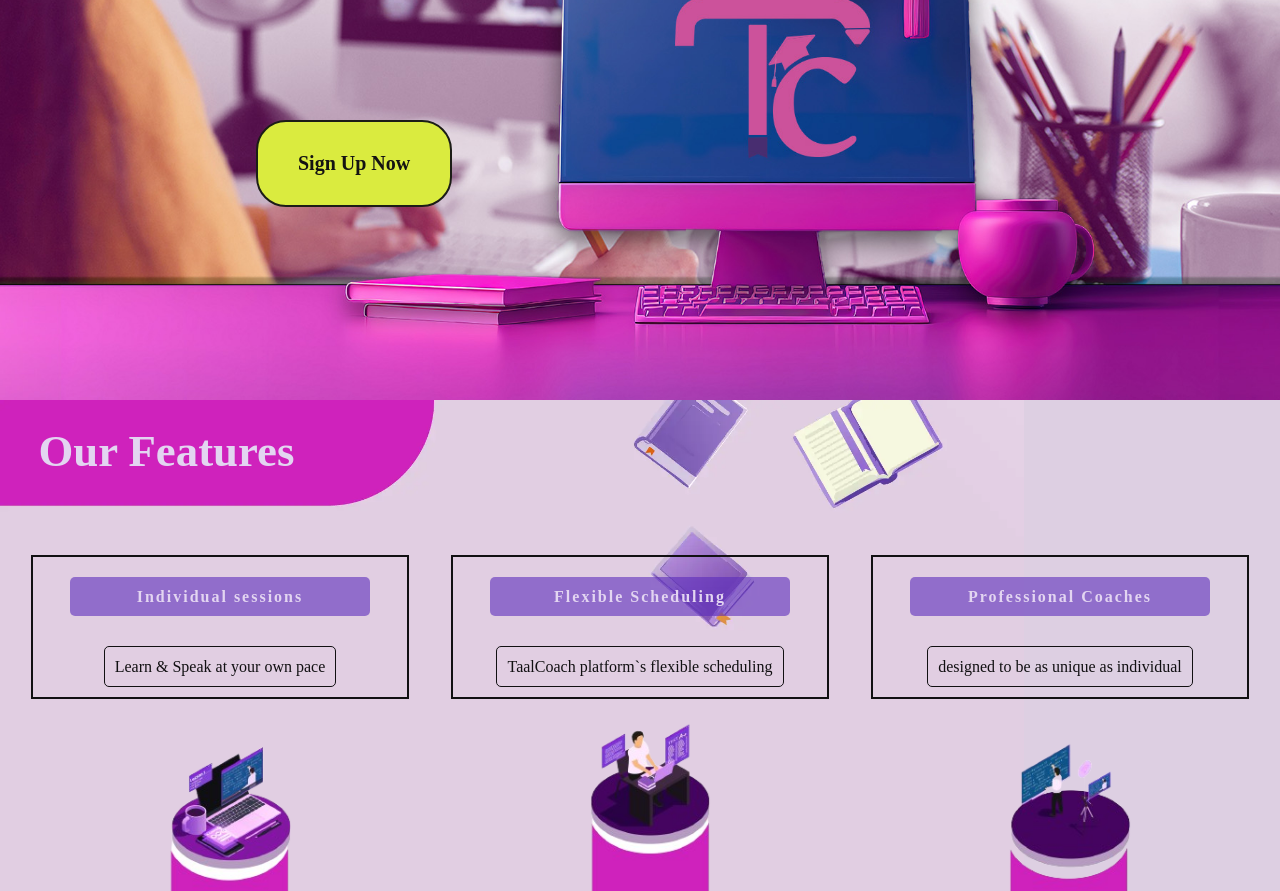
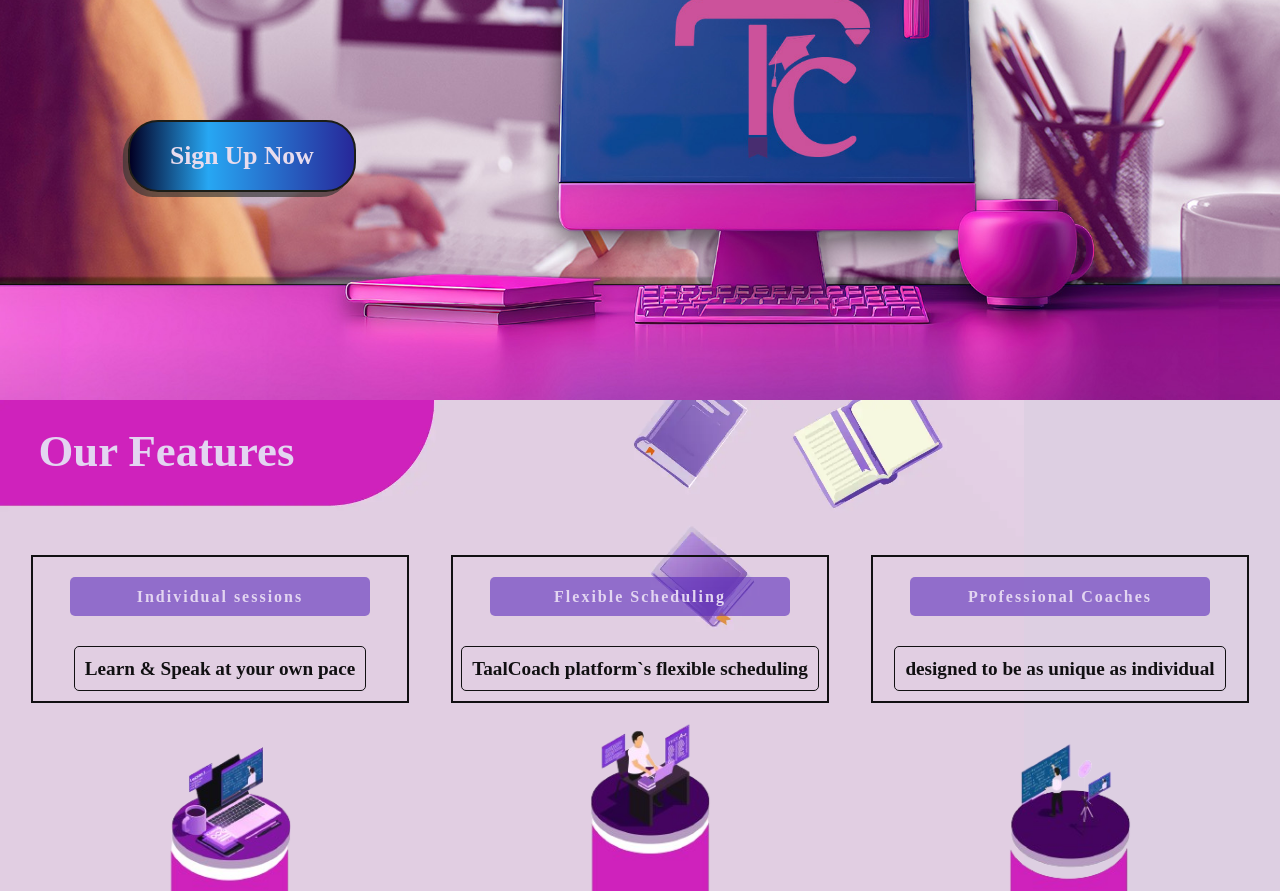
Before and after one commit to Alishka-Space/NewTaal, a React app in the folder client/: page / in a window 1280 px wide. Shown: the part 400-1291 px from the top of the page. Built offline with nearby package versions, Linux system fonts and the light colour scheme.

Commit message:
styling btn hero header

```diff
--- a/client/src/components/features/features.css
+++ b/client/src/components/features/features.css
@@ -57,8 +57,8 @@
   letter-spacing: 2px;
 }
 .feature p {
-  font-size: 1rem;
-  font-weight: 500;
+  font-size: 1.2rem;
+  font-weight: 700;
   color: #111012;
   padding: 10px 10px;
   margin: 10px 0;
--- a/client/src/components/hero-header/hero.css
+++ b/client/src/components/hero-header/hero.css
@@ -11,27 +11,36 @@
 }
 
 .hero-btn {
-  background-color: #daeb3f;
-  color: #141212;
-  font-size: 20px;
+  background: linear-gradient(
+    90deg,
+    rgba(2, 0, 36, 1) 0%,
+    rgba(39, 167, 243, 1) 35%,
+    rgb(39, 39, 153) 100%
+  );
+  vertical-align: middle;
+  line-height: 1.1em;
+  border-bottom: 2px solid #060606;
+  box-shadow: -0.2em 0.2em 0 #333333a8;
+  color: #e8dcee;
+  font-size: 1.6rem;
   text-decoration: none;
-  font-weight: bold;
-  padding: 30px 40px;
+  font-weight: 800;
+  padding: 20px 40px;
   border: 2px solid #1c1d17;
   border-radius: 30px;
   cursor: pointer;
   font-family: bauhaus;
-  transition: all 0.3s;
+  transition: all 0.25s linear;
   position: absolute;
-  left: 20%;
+  left: 10%;
   top: 60%;
 }
 
 .hero-btn:hover {
   cursor: pointer;
   transform: scale(1.1);
-  border-color: #070606;
-  background-color: #9c5be7;
+  border-color: #2b1872;
+  background: #a62eb6;
 }
 
 @media (max-width: 720px) {
```
